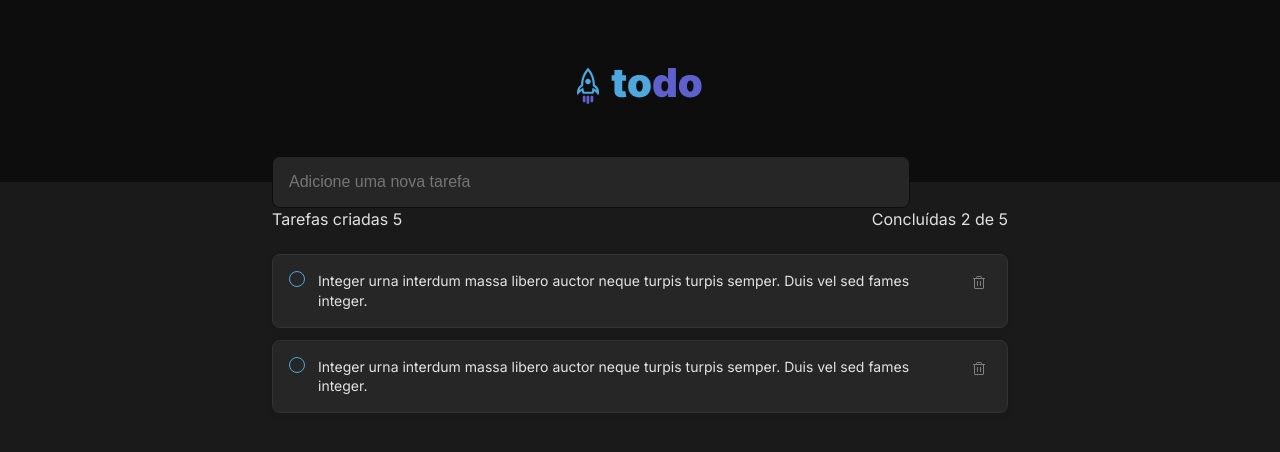
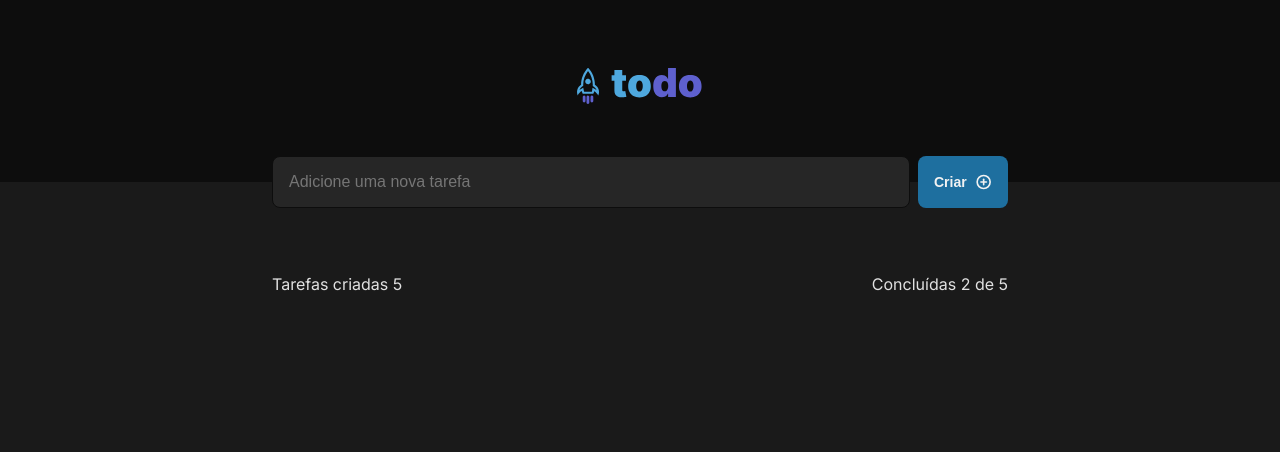
Before and after one commit to burn-c/ignite-todo, a React (Vite) app: page / in a window 1280 px wide. Shown: the top 452 px of the page. Built offline with nearby package versions, Linux system fonts and the light colour scheme.

Commit message:
feat(App): adds Create task function and styles improvements

```diff
--- a/src/App.module.css
+++ b/src/App.module.css
@@ -12,8 +12,12 @@
 }
 
 .createTaskContent {
+  display: flex;
+  justify-content: space-between;
   width: 100%;
   gap: 8px;
+
+  margin-bottom: var(--space-large);
 }
 
 .tableTitle {
--- a/src/App.tsx
+++ b/src/App.tsx
@@ -1,10 +1,32 @@
+import { ChangeEvent, FormEvent, useState } from 'react'
+
+import CreateTaskButton from './components/CreateTaskButton'
 import Header from './components/Header'
 import Input from './components/Input'
 import Task from './components/Task'
 
 import styles from './App.module.css'
 
+interface TasksProps {
+  id: string | number;
+  taskName: string;
+}
+
 function App() {
+  const [tasks, setTasks] = useState<TasksProps[]>([])
+  const [newTaskText, setNewTaskText] = useState('')
+
+  function handleCreateTask(event: FormEvent) {
+    event.preventDefault()
+
+    const newTaskId = Math.random()
+    setTasks([...tasks, { id:newTaskId, taskName: newTaskText }])
+  }
+
+  function handleNewTaskTextChange(event: ChangeEvent<HTMLInputElement>) {
+    setNewTaskText(event.target.value)
+  }
+
   return (
     <>
       <Header/>
@@ -12,9 +34,10 @@ function App() {
       <div className={styles.wrapper}>
         <main className={styles.content}>
 
-        <div className={styles.createTaskContent}>
-          <Input/>
-        </div>
+        <form onSubmit={handleCreateTask} className={styles.createTaskContent}>
+          <Input value={newTaskText} onChange={handleNewTaskTextChange}/>
+          <CreateTaskButton/>
+        </form>
 
         <div className={styles.tableTitle}>
           <div>
@@ -27,13 +50,14 @@ function App() {
         </div>
 
         <section>
-          <Task
-            id='523h4n89n'
-            taskName='Integer urna interdum massa libero auctor neque turpis turpis semper. Duis vel sed fames integer.'/>
+          {tasks.map((task) =>
+            <Task
+              id={task.id}
+              key={task.id}
+              taskName={task.taskName}
+            />
+          )}
 
-          <Task
-            id='523h4n89n'
-            taskName='Integer urna interdum massa libero auctor neque turpis turpis semper. Duis vel sed fames integer.'/>
         </section>
 
         </main>
```
